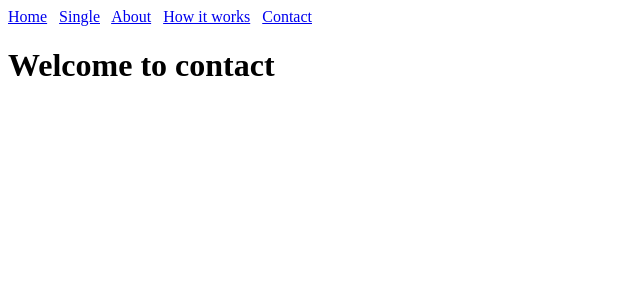
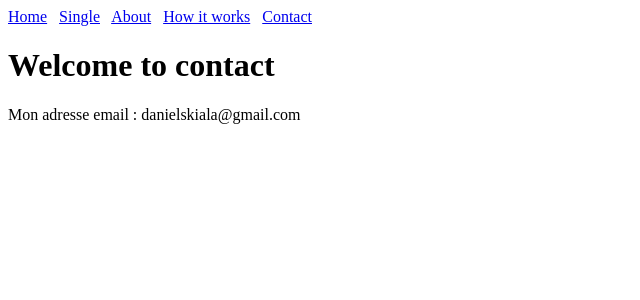
Before and after one commit to danielskiala/demo-app-angular, an Angular app: page /contact in a window 1280 px wide. Shown: the top 300 px of the page, without its empty margins (0-640 px from the left). Built offline with nearby package versions, Linux system fonts and the light colour scheme.

Commit message:
Add email adress on contactPage

```diff
--- a/src/app/contact/contact.component.html
+++ b/src/app/contact/contact.component.html
@@ -1 +1,2 @@
 <h1>Welcome to contact</h1>
+<p>Mon adresse email : danielskiala@gmail.com</p>
```
